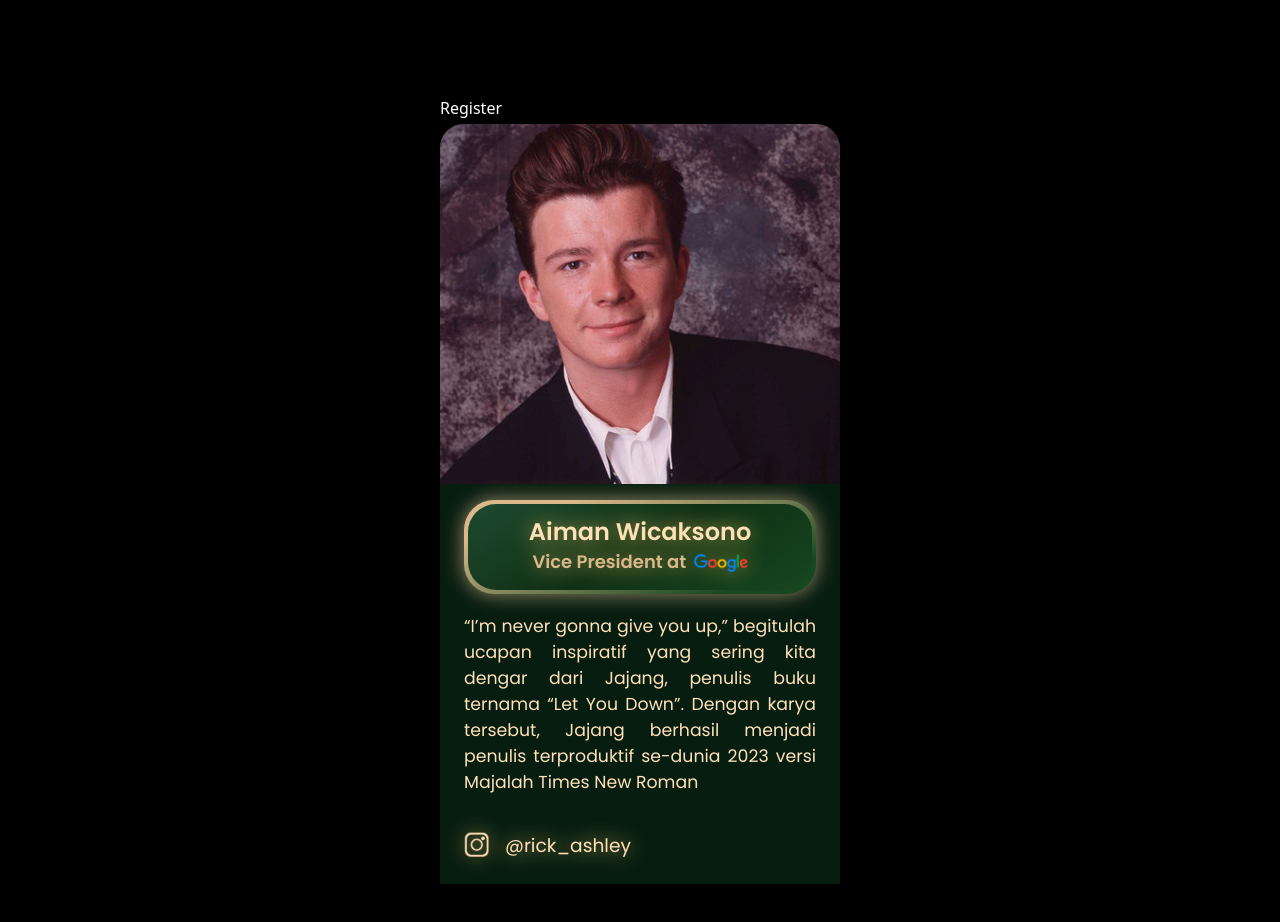
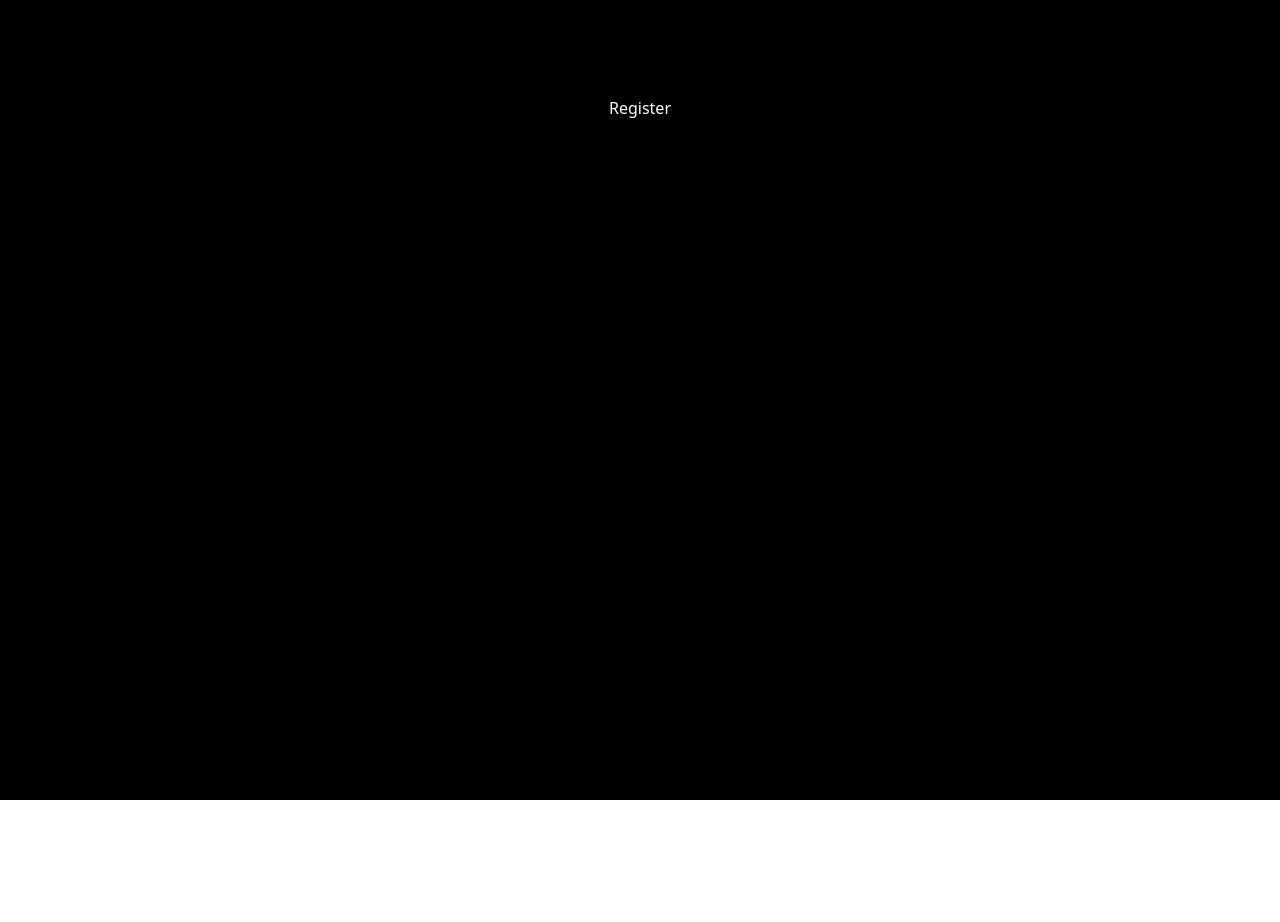
Before and after one commit to Sandbox-by-IEEE/SandboxIEEE, a Next.js app: page / in a window 1280 px wide. Shown: the top 922 px of the page. After the commit the page ends 800 px from the top, so only its background shows below. Built offline with nearby package versions, Linux system fonts and the light colour scheme; a web font is replaced by a local one.

Commit message:
fix: remove potentially conflict debugging-lines on main page

```diff
--- a/src/app/page.tsx
+++ b/src/app/page.tsx
@@ -1,6 +1,4 @@
 import React from 'react';
-
-import SpeakersCard from '@/components/SpeakersCard';
 
 export default function Home() {
   return (
@@ -9,7 +7,6 @@ export default function Home() {
         <a href={'../register'} target='' rel='noopener noreferrer'>
           <p className='text-white hover:underline mb-1'>Register</p>
         </a>
-        <SpeakersCard />
       </div>
       {/* You can map through the filteredData to display the results */}
     </main>
```
